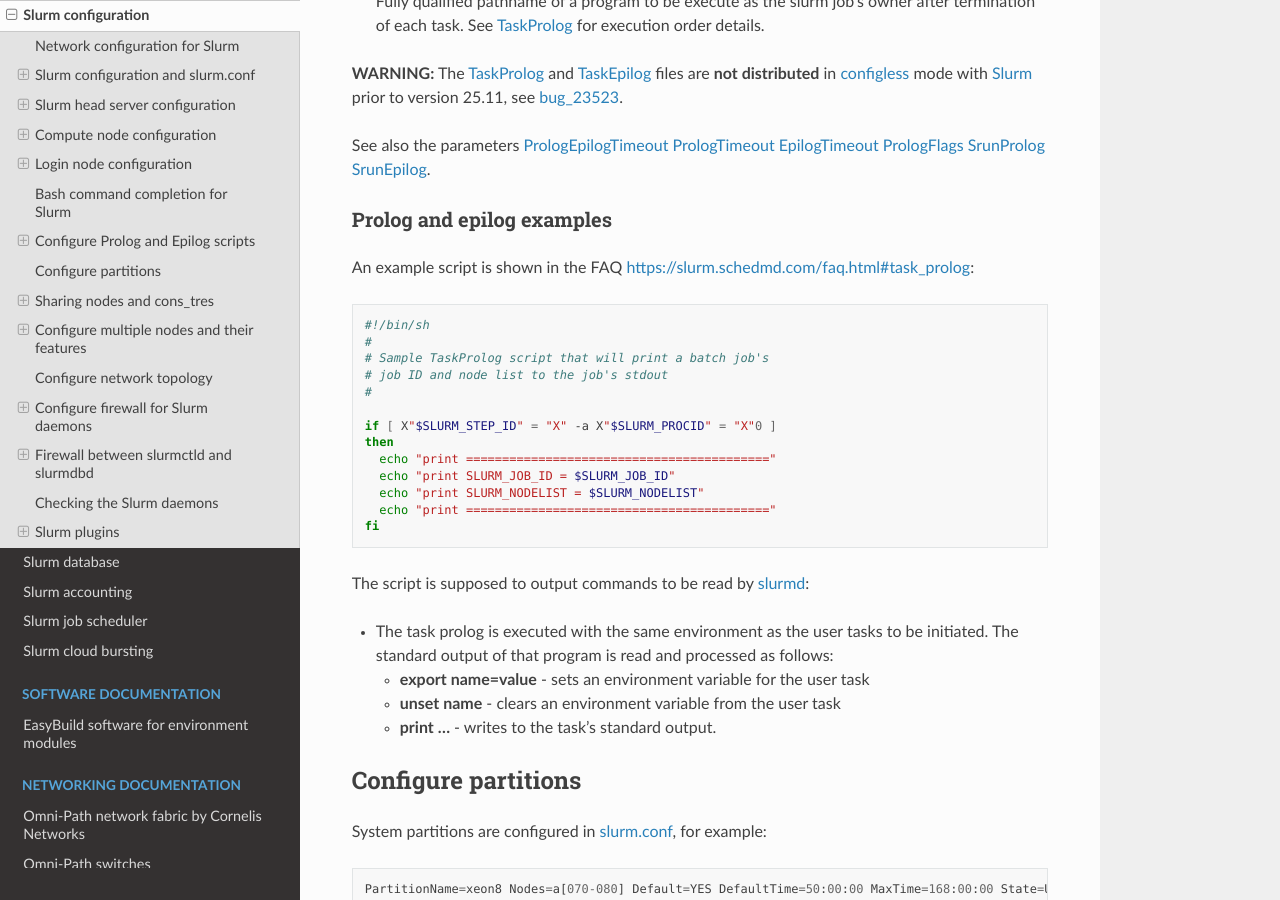
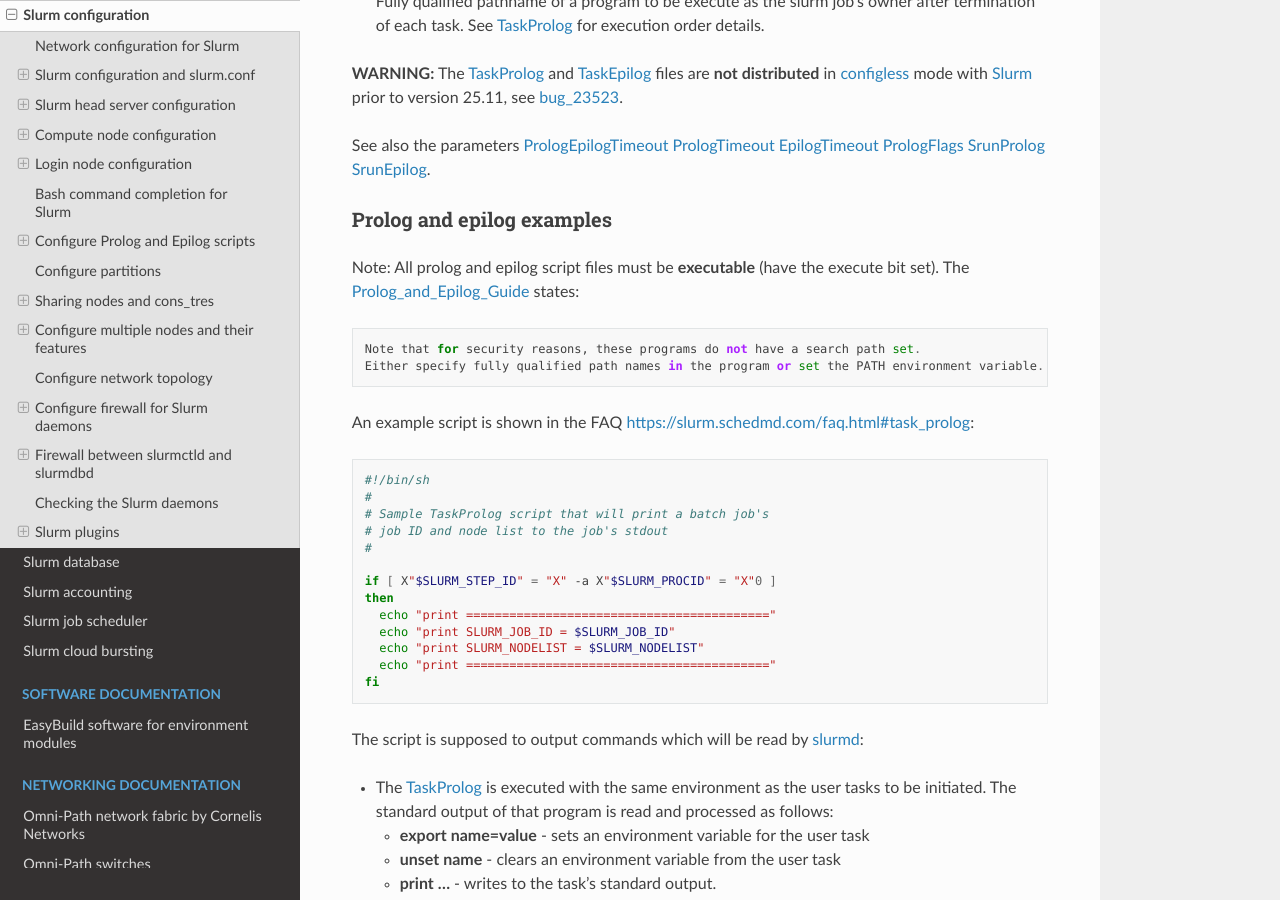
Before and after one commit to OleHolmNielsen/Niflheim_system, a Sphinx documentation site: the page built from docs/Slurm_configuration.rst, in a window 1280 px wide and 900 px high, scrolled down 38700 px. Built offline with Sphinx 7.4.7 and the Read the Docs theme 3.1.0, drawn with Linux system fonts in a browser that asks for light colours; some of the changed text lies outside the part shown.

Commit message:
Prolog and epilog examples

```diff
--- a/docs/Slurm_configuration.rst
+++ b/docs/Slurm_configuration.rst
@@ -1661,7 +1661,7 @@
 ===================================
 
 It may be necessary to execute Prolog_ and/or Epilog_ scripts on the compute nodes when slurmd_ executes a task step (by default none are executed),
-see the `Prolog and Epilog Guide <https://slurm.schedmd.com/prolog_epilog.html>`_.
+see the Prolog_and_Epilog_Guide_.
 In the slurm.conf_ manual page a number of Prolog_ and Epilog_ parameters are described, for example:
 
 * Prolog_
@@ -1701,6 +1701,7 @@
 See also the parameters PrologEpilogTimeout_ PrologTimeout_ EpilogTimeout_ PrologFlags_ SrunProlog_ SrunEpilog_.
 
 .. _Prolog: https://slurm.schedmd.com/slurm.conf.html#OPT_Prolog
+.. _Prolog_and_Epilog_Guide: https://slurm.schedmd.com/prolog_epilog.html
 .. _PrologEpilogTimeout: https://slurm.schedmd.com/slurm.conf.html#OPT_PrologEpilogTimeout
 .. _PrologTimeout: https://slurm.schedmd.com/slurm.conf.html#OPT_PrologTimeout
 .. _PrologFlags: https://slurm.schedmd.com/slurm.conf.html#OPT_PrologFlags
@@ -1720,6 +1721,12 @@
 Prolog and epilog examples
 --------------------------
 
+Note: All prolog and epilog script files must be **executable** (have the execute bit set).
+The Prolog_and_Epilog_Guide_ states::
+
+  Note that for security reasons, these programs do not have a search path set.
+  Either specify fully qualified path names in the program or set the PATH environment variable.
+
 An example script is shown in the FAQ https://slurm.schedmd.com/faq.html#task_prolog:
 
 .. code-block:: bash
@@ -1738,9 +1745,9 @@
     echo "print =========================================="
   fi
 
-The script is supposed to output commands to be read by slurmd_:
-
-* The task prolog is executed with the same environment as the user tasks to be initiated.
+The script is supposed to output commands which will be read by slurmd_:
+
+* The TaskProlog_ is executed with the same environment as the user tasks to be initiated.
   The standard output of that program is read and processed as follows:
 
   - **export name=value** - sets an environment variable for the user task
```
